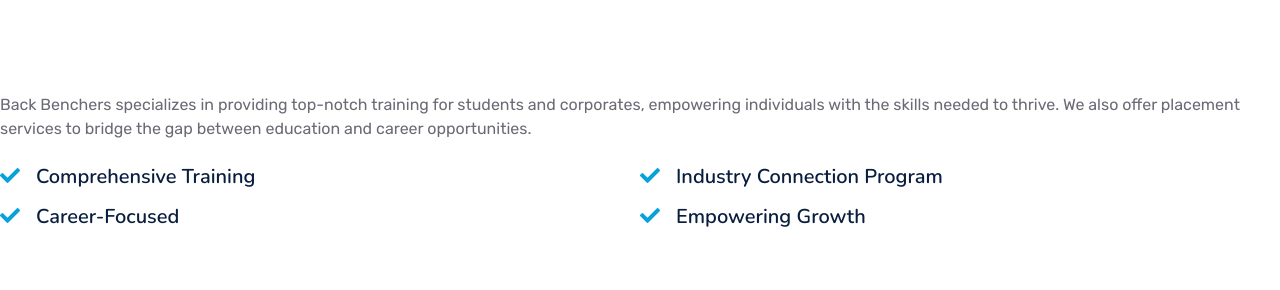
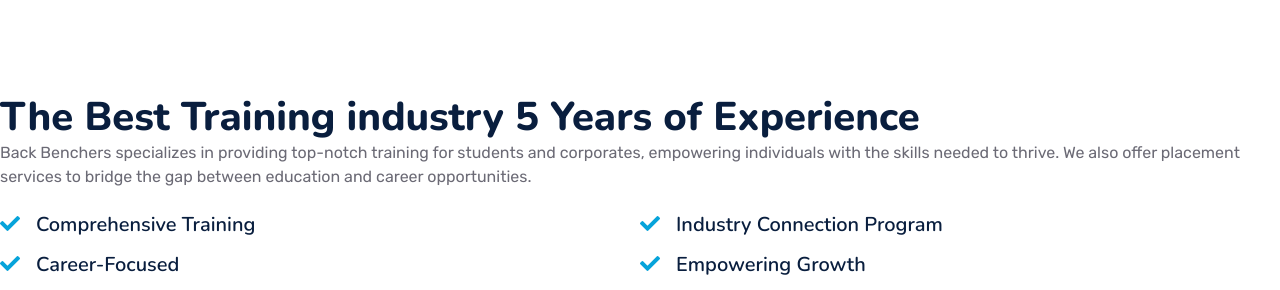
Before and after one commit to dineshk03/gurustartup, a plain HTML site: page service.html in a window 1280 px wide. Shown: the part 1510-1800 px from the top of the page. Drawn offline with nearby package versions, Linux system fonts and the light colour scheme.

Commit message:
Update service.html
j

```diff
--- a/service.html
+++ b/service.html
@@ -213,6 +213,7 @@
         </div>
     </div>
     <!-- Service End -->
+		    <h1 class="mb-0">The Best  Training industry 5 Years of Experience</h1>
   <p class="mb-4">Back Benchers specializes in providing top-notch training for students and corporates, empowering individuals with the skills needed to thrive. We also offer placement services to bridge the gap between education and career opportunities. </p>
                     <div class="row g-0 mb-3">
                         <div class="col-sm-6 wow zoomIn" data-wow-delay="0.2s">
```
